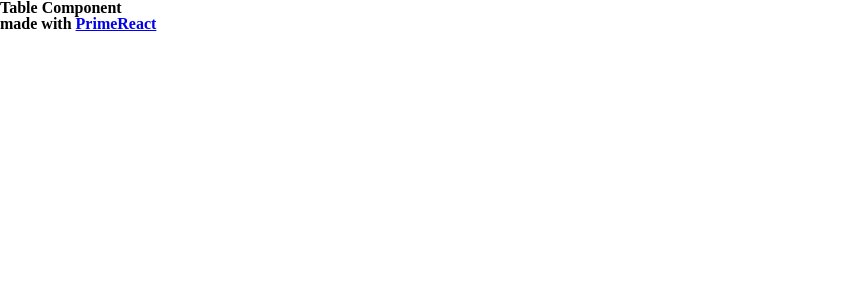
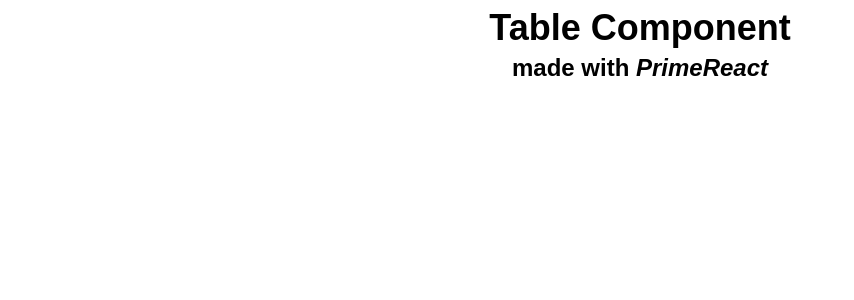
Before and after one commit to neverFeltAlive/prime-table, a React (Vite) app: page / in a window 1280 px wide. Shown: the top 300 px of the page, without its empty margins (0-854 px from the left). Built offline with nearby package versions, Linux system fonts and the light colour scheme.

Commit message:
feat: added styles

```diff
--- /dev/null
+++ b/src/App.scss
@@ -0,0 +1,16 @@
+* {
+    font-family: sans-serif;
+}
+
+a {
+    color: black;
+    text-decoration: none;
+}
+
+h1 {
+    font-size: 36px;
+}
+
+h3 {
+    font-size: 24px;
+}
--- a/src/App.tsx
+++ b/src/App.tsx
@@ -1,3 +1,5 @@
+import './App.scss';
+
 import { Title } from 'components';
 
 function App() {
--- /dev/null
+++ b/src/components/Title/Title.scss
@@ -0,0 +1,18 @@
+.title-container {
+  display: flex;
+  flex-direction: column;
+  gap: 10px;
+  align-items: center;
+  justify-content: center;
+  padding: 10px;
+}
+
+.title {
+
+  &__subtitle{
+
+    &-link {
+      font-style: italic;
+    }
+  }
+}
--- a/src/components/Title/Title.tsx
+++ b/src/components/Title/Title.tsx
@@ -1,9 +1,14 @@
+import './Title.scss';
+
 export const Title = () => {
   return (
-    <div>
+    <div className="title-container">
       <h1>Table Component</h1>
-      <h3>
-        made with <a href="https://primereact.org/">PrimeReact</a>
+      <h3 className="title__subtitle">
+        made with{' '}
+        <a className="title__subtitle-link" href="https://primereact.org/">
+          PrimeReact
+        </a>
       </h3>
     </div>
   );
```
Also changed, not shown: .eslintrc.cjs (deleted), 1 other file (tests, documents, lock files or other folders).
